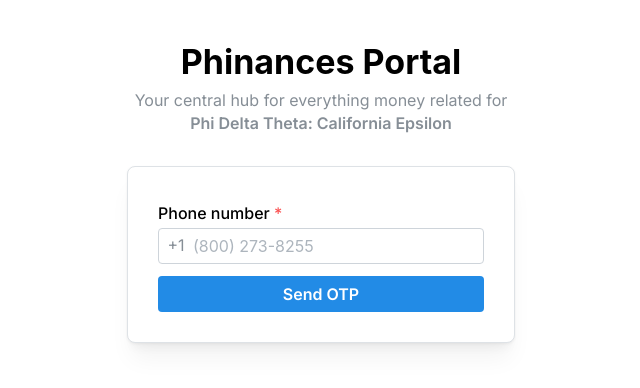
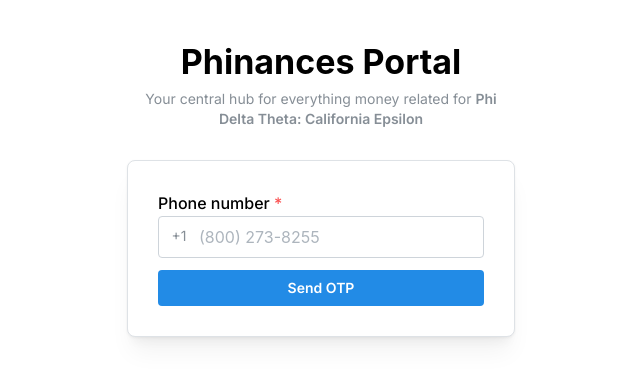
Before and after one commit to shreyfirst/phinances, a Next.js app: page / in a window 1280 px wide. Shown: the top 388 px of the page, without its empty margins (319-959 px from the left). Built offline with nearby package versions, Linux system fonts and the light colour scheme; no server answers.

Commit message:
edge cased

```diff
--- a/app/dashboard/layout.tsx
+++ b/app/dashboard/layout.tsx
@@ -27,9 +27,8 @@
     const path = usePathname()
 
     useEffect(() => {
-        if (path)
             data.forEach((item, index) => {
-                if (path.includes(item.url)) {
+                if (item.url.includes(window.location.pathname)) {
                     setActive(index);
                 }
             });
--- a/app/dashboard/overview/page.tsx
+++ b/app/dashboard/overview/page.tsx
@@ -139,6 +139,7 @@
                     {/* <TextInput mb={12} label="Pay from" placeholder="" {...form.getInputProps('email_address')} /> */}
 
                     <Radio.Group
+                        size='md'
                         value={paymentFormData.values.bank_account_id}
                         onChange={(bank) => { paymentFormData.setFieldValue('bank_account_id', bank) }}
                         name="bankAccountSelect"
@@ -169,11 +170,11 @@
             {regForm ? (<form onSubmit={regFormData.onSubmit((data) => { submitDataForm(data) })}>
                 <Text mb={12}>We&apos;re missing some of your information.</Text>
                 <Flex className='gap-4 mb-2'>
-                    <TextInput label="First name" placeholder="" {...regFormData.getInputProps('first_name')} />
-                    <TextInput label="Last name" placeholder="" {...regFormData.getInputProps('last_name')} />
+                    <TextInput size='md' label="First name" placeholder="" {...regFormData.getInputProps('first_name')} />
+                    <TextInput size='md' label="Last name" placeholder="" {...regFormData.getInputProps('last_name')} />
                 </Flex>
 
-                <TextInput mb={12} label="Email" type="email" placeholder="" {...regFormData.getInputProps('email_address')} />
+                <TextInput size='md' mb={12} label="Email" type="email" placeholder="" {...regFormData.getInputProps('email_address')} />
 
 
                 <Button type="submit"
--- a/app/layout.tsx
+++ b/app/layout.tsx
@@ -3,6 +3,7 @@
 import './globals.css'
 import '@mantine/core/styles.css';
 import { MantineProvider, ColorSchemeScript, rem } from '@mantine/core';
+import Head from 'next/head';
 
 const inter = Inter({ subsets: ['latin'] })
 const defaultUrl = process.env.VERCEL_URL
@@ -25,20 +26,21 @@
 
   return (
     <html lang="en">
-      <head>
+      <Head>
         <ColorSchemeScript />
         <meta name="viewport" content="width=device-width, minimum-scale=1.0, maximum-scale=1.0, user-scalable=no"/>
-        <meta name="viewport" content="width=device-width, initial-scale=1"/>
-      </head>
+        {/* <meta name="viewport" content="width=device-width, initial-scale=1"/> */}
+      </Head>
       <body className={inter.className}>
         <MantineProvider
         theme={{
+          scale: 1,
           fontSizes: {
-            xs: rem(14),
-            sm: rem(16),
-            md: rem(20),
-            lg: rem(24),
-            xl: rem(28),
+            // xs: rem(14),
+            // sm: rem(16),
+            // md: rem(20),
+            // lg: rem(24),
+            // xl: rem(28),
           },
         }}
         >
--- a/app/page.tsx
+++ b/app/page.tsx
@@ -84,6 +84,7 @@
             value={phoneNumber}
             type='tel'
             inputMode='tel'
+            size='md'
             onChange={(e) => {
               setErrors({ ...errors, phoneNumber: false });
               setPhoneNumber(phoneFormat(e.target.value))
@@ -100,8 +101,10 @@
               required
               {...(errors.otp ? { error: "This one-time passcode is invalid" } : {})}
               mt='sm'>
+
               <PinInput
                 autoFocus
+                size='md'
                 length={6}
                 placeholder="○"
                 value={otp}
```
